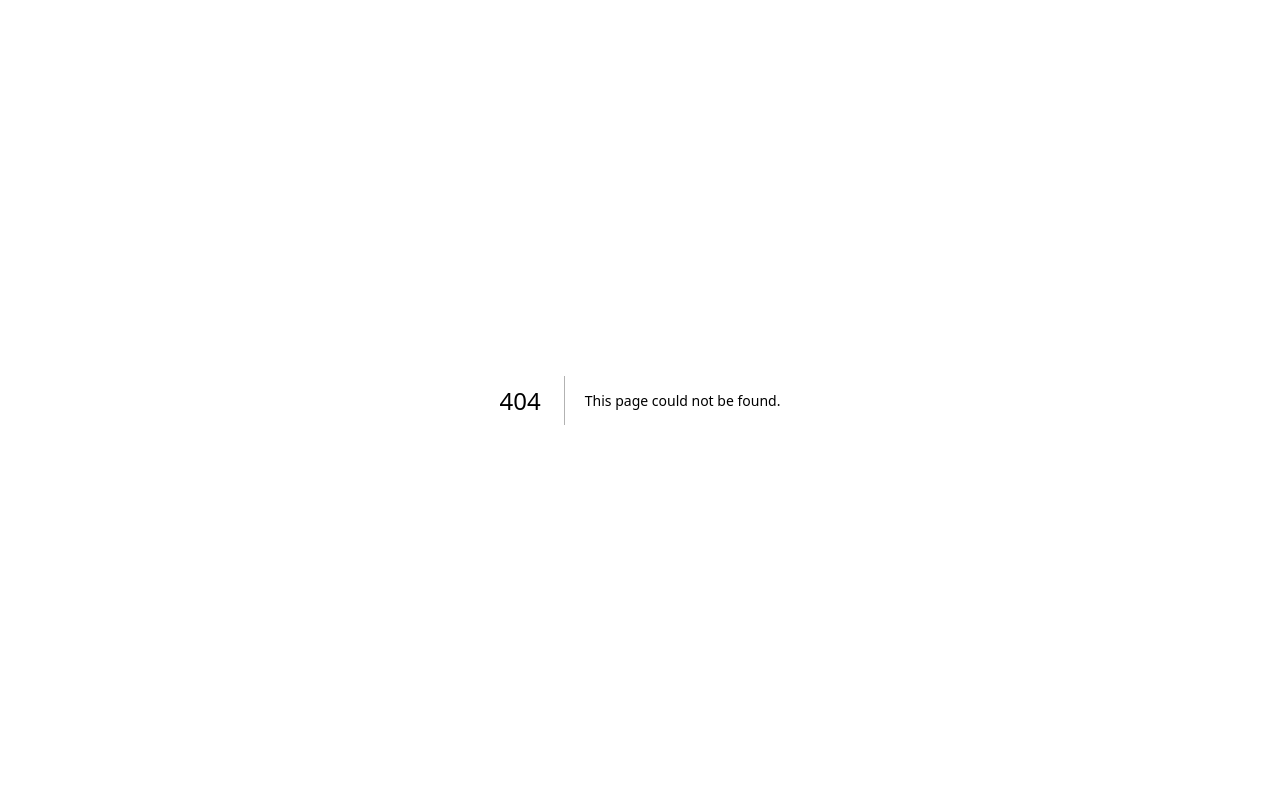
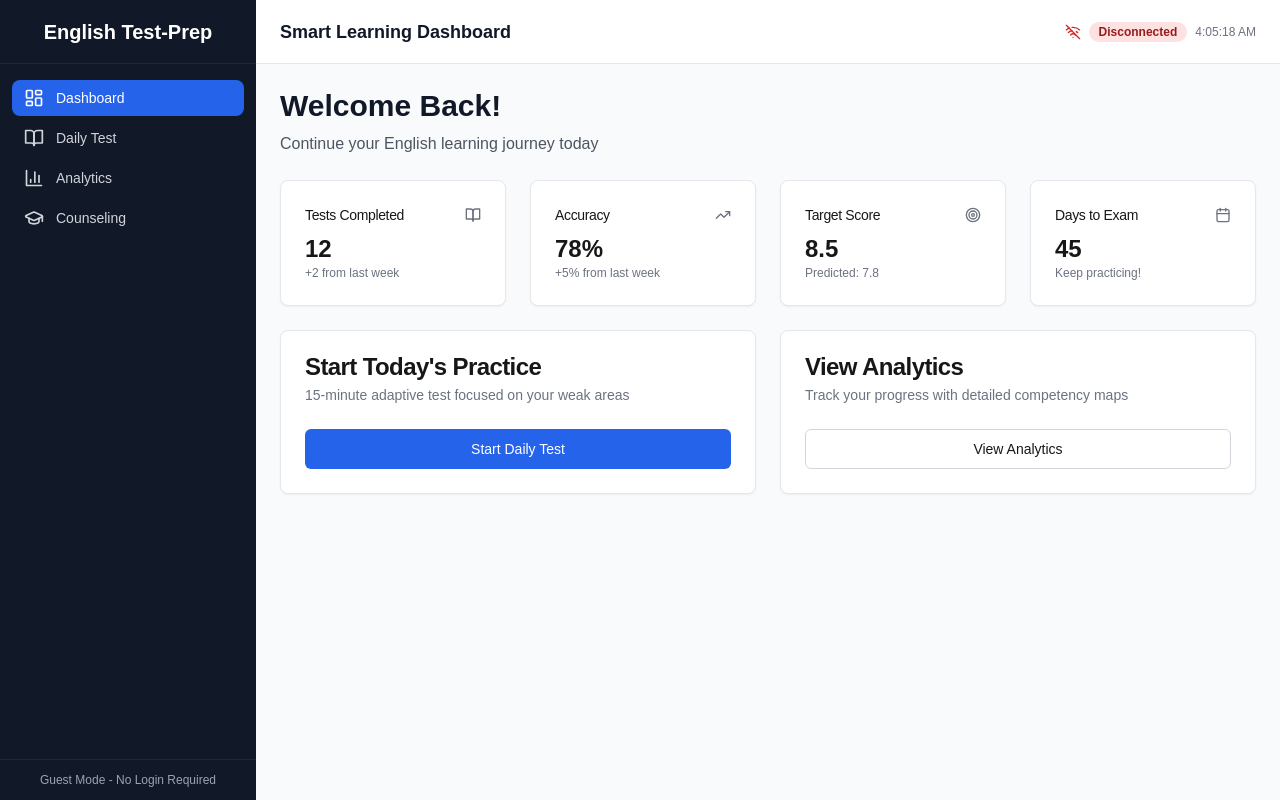
Before and after one commit to PhuongThaoValeria/Smart, a Next.js app in the folder frontend/: page /dashboard in a window 1280 px wide. Before the commit this address had no page. Built offline with nearby package versions, Linux system fonts and the light colour scheme; no server answers.

Commit message:
fix: rename dashboard route group to regular folder to resolve Next.js client reference manifest issues

```diff
--- a/frontend/app/(dashboard)/page.tsx
+++ b/frontend/app/dashboard/page.tsx
@@ -70,7 +70,7 @@ export default function DashboardPage() {
             </CardDescription>
           </CardHeader>
           <CardContent>
-            <Link href="/daily-test">
+            <Link href="/dashboard/daily-test">
               <Button className="w-full">Start Daily Test</Button>
             </Link>
           </CardContent>
@@ -84,7 +84,7 @@ export default function DashboardPage() {
             </CardDescription>
           </CardHeader>
           <CardContent>
-            <Link href="/analytics">
+            <Link href="/dashboard/analytics">
               <Button variant="outline" className="w-full">
                 View Analytics
               </Button>
--- a/frontend/components/shared/sidebar.tsx
+++ b/frontend/components/shared/sidebar.tsx
@@ -11,10 +11,10 @@ import {
 } from "lucide-react";
 
 const navigation = [
-  { name: "Dashboard", href: "/", icon: LayoutDashboard },
-  { name: "Daily Test", href: "/daily-test", icon: BookOpen },
-  { name: "Analytics", href: "/analytics", icon: BarChart3 },
-  { name: "Counseling", href: "/counseling", icon: GraduationCap },
+  { name: "Dashboard", href: "/dashboard", icon: LayoutDashboard },
+  { name: "Daily Test", href: "/dashboard/daily-test", icon: BookOpen },
+  { name: "Analytics", href: "/dashboard/analytics", icon: BarChart3 },
+  { name: "Counseling", href: "/dashboard/counseling", icon: GraduationCap },
 ];
 
 export function Sidebar() {
```
Also changed, not shown: frontend/app/dashboard/analytics/page.tsx (renamed from frontend/app/(dashboard)/analytics/page.tsx), frontend/app/dashboard/counseling/page.tsx (renamed from frontend/app/(dashboard)/counseling/page.tsx), frontend/app/dashboard/daily-test/page.tsx (renamed from frontend/app/(dashboard)/daily-test/page.tsx), frontend/app/dashboard/layout.tsx (renamed from frontend/app/(dashboard)/layout.tsx).
